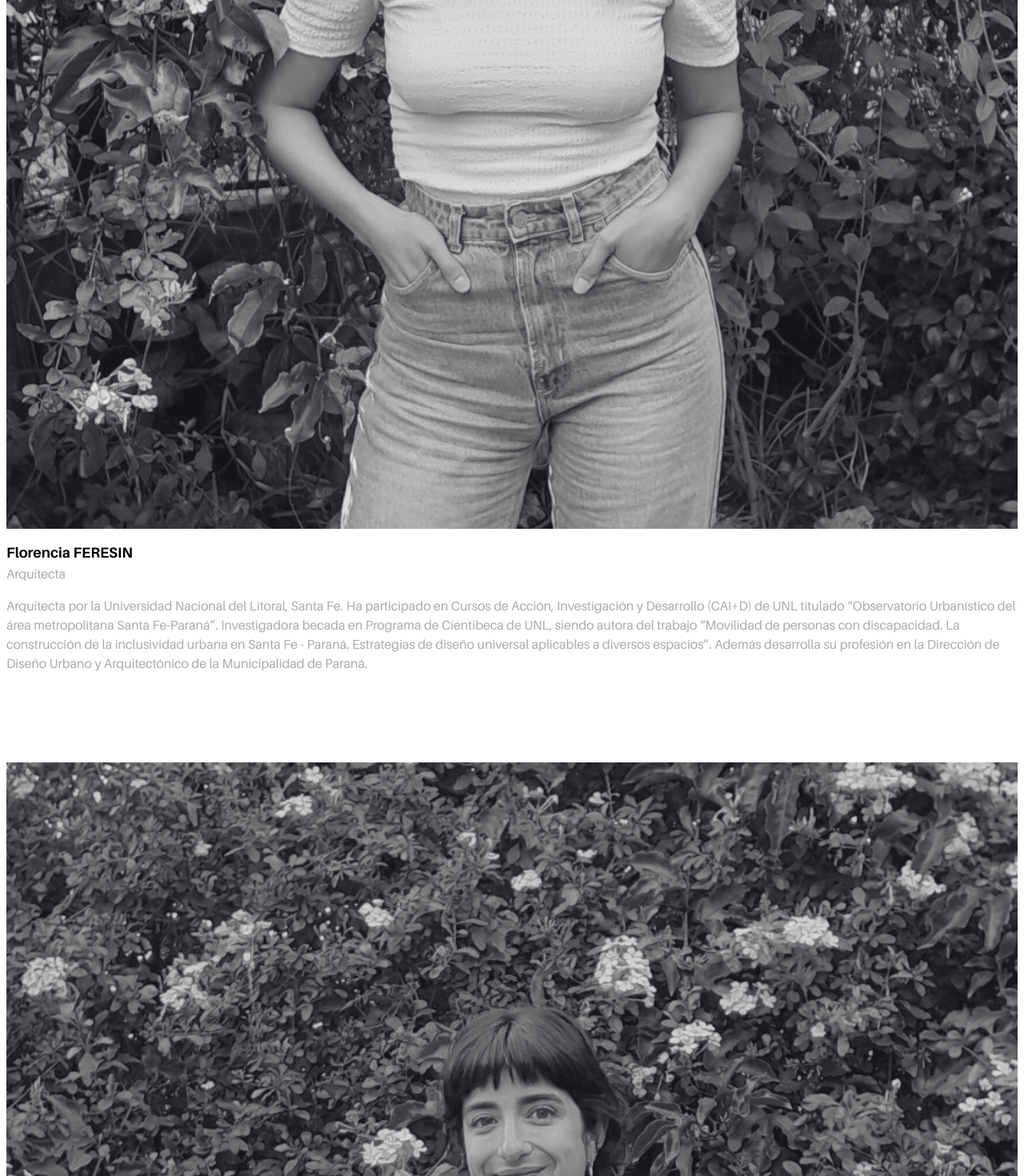
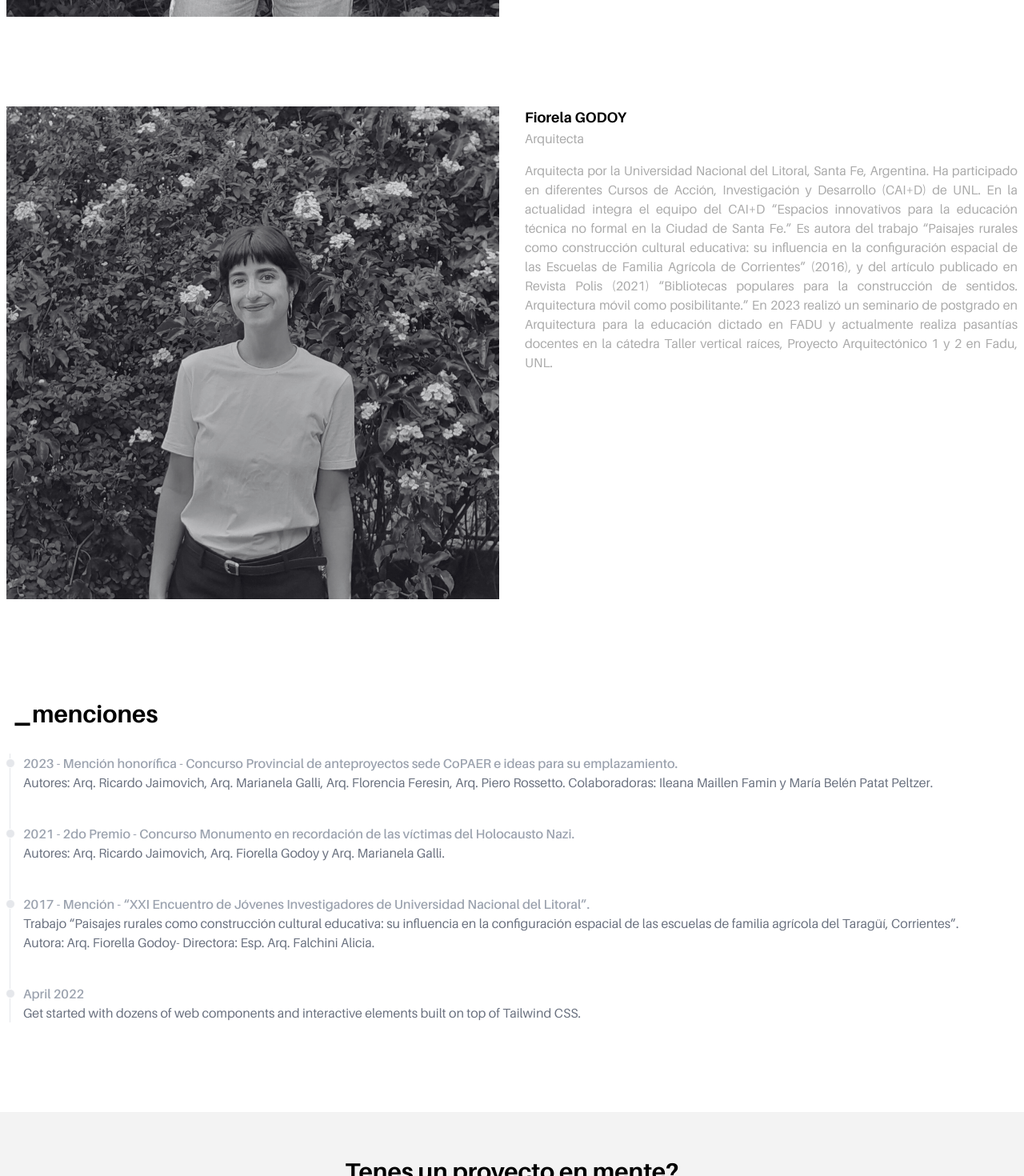
Before and after one commit to Ludcs/godoyferesinarquitectas, a Next.js app: page /nosotras in a window 1280 px wide. Shown: the part 1880-3350 px from the top of the page at 80% size. Built offline with nearby package versions, Linux system fonts and the light colour scheme.

Commit message:
media query home & nosotras

```diff
--- a/src/app/nosotras/page.tsx
+++ b/src/app/nosotras/page.tsx
@@ -87,14 +87,14 @@ export default function Nosotras() {
           experiencias académicas, sociales y laborales. Hemos logrado una forma
           de trabajo operativa y resolutiva.
         </p>
-        <p className="px-2 text-[#ABABAB]">
+        <p className="px-2 text-[#ABABAB] md:text-justify  md:font-normal md:text-lg">
           Nuestro compromiso es acompañar, asistir, escuchar y respetar los
           deseos de nuestros clientes. También nos interesa el desarrollo
           profesional por lo que seguimos formándonos, estudiando y abrazando
           nuevos desafíos.
         </p>
       </section>
-      <section className="pb-28 px-2 flex flex-col justify-center items-start gap-8 bg-white transform text-start">
+      <section className="pb-28 px-2 flex flex-col justify-center items-start gap-8 bg-white transform text-start md:w-full md:grid md:grid-cols-2">
         <div
           ref={FloImageref}
           style={{
@@ -104,16 +104,19 @@ export default function Nosotras() {
               isInViewFloImageRef ? 'fadeIn' : 'none'
             } 0.5s ease-in`,
           }}
+          className="md:col-span-1 md:h-full"
         >
           <Image
             src={Flo}
             alt="Florencia Feresin Arquitecta"
-            className="w-full object-cover"
+            className="w-full object-cover md:h-full"
             priority={true}
           />
-          <h3 className="text-lg font-bold pt-4">Florencia FERESIN</h3>
+        </div>
+        <div className="md:col-span-1">
+          <h3 className="text-lg font-bold pt-4 md:pt-0">Florencia FERESIN</h3>
           <p className="text-[#ABABAB]">Arquitecta</p>
-          <article className="text-[#ABABAB] pt-4">
+          <article className="text-[#ABABAB] pt-4 md:text-justify">
             Arquitecta por la Universidad Nacional del Litoral, Santa Fe. Ha
             participado en Cursos de Acción, Investigación y Desarrollo (CAI+D)
             de UNL titulado “Observatorio Urbanístico del área metropolitana
@@ -126,7 +129,7 @@ export default function Nosotras() {
           </article>
         </div>
       </section>
-      <section className="pb-28 px-2 flex flex-col justify-center items-start gap-8 bg-white transform text-start">
+      <section className="pb-28 px-2 flex flex-col justify-center items-start gap-8 bg-white transform text-start md:w-full md:grid md:grid-cols-2">
         <div
           ref={FioImageref}
           style={{
@@ -136,16 +139,19 @@ export default function Nosotras() {
               isInViewFioImageRef ? 'fadeIn' : 'none'
             } 0.5s ease-in`,
           }}
+          className="md:col-span-1 md:h-full"
         >
           <Image
             src={Fio}
             alt="Florencia Feresin Arquitecta"
-            className="w-full object-cover"
+            className="w-full object-cover md:h-full"
             priority={true}
           />
-          <h3 className="text-lg font-bold pt-4">Fiorela GODOY</h3>
+        </div>
+        <div>
+          <h3 className="text-lg font-bold pt-4 md:pt-0">Fiorela GODOY</h3>
           <p className="text-[#ABABAB]">Arquitecta</p>
-          <article className="text-[#ABABAB] pt-4">
+          <article className="text-[#ABABAB] pt-4 md:text-justify">
             Arquitecta por la Universidad Nacional del Litoral, Santa Fe,
             Argentina. Ha participado en diferentes Cursos de Acción,
             Investigación y Desarrollo (CAI+D) de UNL. En la actualidad integra
--- a/src/app/page.tsx
+++ b/src/app/page.tsx
@@ -44,7 +44,7 @@ export default function Home() {
           {''}somos un estudio de arquitectura independiente que proyecta y
           materializa ideas.
         </h1>
-        <p className="text-md py-5 font-bold px-2">
+        <p className="text-md py-5 font-bold px-2 md:text-justify  md:font-normal md:text-lg">
           Trabajamos estrechamente con nuestros clientes para atender y resolver
           sus necesidades, expectativas y deseos. Brindamos un servicio
           profesional y humano, en compromiso con nuestra sociedad, y
@@ -74,11 +74,11 @@ export default function Home() {
           href={'/nosotras'}
           className="w-full py-2 flex justify-center items-center gap-4 text-lg hover:bg-primary hover:text-white transition-all duration-200"
         >
-          <p>Quienes somos?</p>
+          <p className="md:text-2xl md:font-semiboldbold">Quienes somos?</p>
           <FaArrowRight size={30} />
         </Link>
       </div>
-      <section className="w-full">
+      <section className="w-full  md:grid md:grid-cols-2">
         <div className="w-full py-28 bg-primary">
           <div
             ref={PhraseServicesref}
@@ -90,16 +90,20 @@ export default function Home() {
               } 1s ease-in`,
             }}
           >
-            <p className="text-3xl font-bold px-2">
+            <p className="text-3xl font-bold px-2 md:text-justify">
               “La casa es un refugio, no sólo del cuerpo, sino también de la
               mente de las personas”
             </p>
-            <p className="pt-10 px-2 italic lowercase">KAZUYO SEJIMA</p>
+            <p className="px-2 pt-2 italic md:text-xl md:font-thin">
+              -Kazuyo Sejima-
+            </p>
             <Link
               href={'/servicios'}
               className="w-full mt-10 py-2 flex justify-center items-center gap-4 text-lg hover:bg-white hover:text-primary transition-all duration-200"
             >
-              <p>Nuestros servicios</p>
+              <p className="md:text-2xl md:font-semiboldbold">
+                Nuestros servicios
+              </p>
               <FaArrowRight size={30} />
             </Link>
           </div>
--- a/src/components/Footer.tsx
+++ b/src/components/Footer.tsx
@@ -18,8 +18,8 @@ export default function Footer() {
         width={150}
         height={150}
       />
-
-      <div className=" my-2 flex flex-col gap-2">
+      <div className="my-2 flex flex-col gap-2 md:w-full md:flex md:flex-row md:justify-start md:gap-12">
+        <div className="my-2 flex flex-col gap-2">
           <p>- direccion:</p>
           <Link
             href={
@@ -58,6 +58,8 @@ export default function Footer() {
             </p>
           </Link>
         </div>
+      </div>
+
       <div className=" my-2 flex justify-start items-center gap-7">
         <Link
           href={
@@ -82,7 +84,7 @@ export default function Footer() {
         </Link>
       </div>
       <div className="mt-2 mb-3">
-        <p className="text-xs font-normal">
+        <p className="text-xs font-normal md:text-sm">
           ® 2023 - G<span className="italic">+</span>F{' '}
           <span className="italic">arquitectas</span>
         </p>
--- a/src/components/Timeline.jsx
+++ b/src/components/Timeline.jsx
@@ -4,27 +4,46 @@ export default function Timeline() {
       <li className="mb-10 ms-4">
         <div className="absolute w-3 h-3 bg-gray-200 rounded-full mt-1.5 -start-1.5  border border-white dark:border-black dark:bg-black"></div>
         <time className="mb-1 font-semibold leading-none text-gray-400 dark:text-black">
-          February 2022
+          2023 - Mención honorífica - Concurso Provincial de anteproyectos sede
+          CoPAER e ideas para su emplazamiento.
         </time>
-        <h3 className="text-lg font-semibold text-gray-900 dark:text-white">
+        {/* <h3 className="text-lg font-semibold text-gray-900 dark:text-white">
           Application UI code in Tailwind CSS
-        </h3>
+        </h3> */}
         <p className="mb-4 text-base font-normal text-gray-500 dark:text-gray-400">
-          Get access to over 20+ pages including a dashboard layout, charts,
-          kanban board, calendar, and pre-order E-commerce & Marketing pages.
+          Autores: Arq. Ricardo Jaimovich, Arq. Marianela Galli, Arq. Florencia
+          Feresin, Arq. Piero Rossetto. Colaboradoras: Ileana Maillen Famin y
+          María Belén Patat Peltzer.
         </p>
       </li>
       <li className="mb-10 ms-4">
         <div className="absolute w-3 h-3 bg-gray-200 rounded-full mt-1.5 -start-1.5 border border-white dark:border-black dark:bg-black"></div>
         <time className="mb-1 font-semibold leading-none text-gray-400 dark:text-black">
-          March 2022
+          2021 - 2do Premio - Concurso Monumento en recordación de las víctimas
+          del Holocausto Nazi.
         </time>
-        <h3 className="text-lg font-semibold text-gray-900 dark:text-white">
+        {/* <h3 className="text-lg font-semibold text-gray-900 dark:text-white">
           Marketing UI design in Figma
-        </h3>
+        </h3> */}
         <p className="text-base font-normal text-gray-500 dark:text-gray-400">
-          All of the pages and components are first designed in Figma and we
-          keep a parity between the two versions even as we update the project.
+          Autores: Arq. Ricardo Jaimovich, Arq. Fiorella Godoy y Arq. Marianela
+          Galli.
+        </p>
+      </li>
+      <li className="mb-10 ms-4">
+        <div className="absolute w-3 h-3 bg-gray-200 rounded-full mt-1.5 -start-1.5 border border-white dark:border-black dark:bg-black"></div>
+        <time className="mb-1 font-semibold leading-none text-gray-400 dark:text-black">
+          2017 - Mención - “XXI Encuentro de Jóvenes Investigadores de
+          Universidad Nacional del Litoral”.
+        </time>
+        {/* <h3 className="text-lg font-semibold text-gray-900 dark:text-white">
+          E-Commerce UI code in Tailwind CSS
+        </h3> */}
+        <p className="text-base font-normal text-gray-500 dark:text-gray-400">
+          Trabajo “Paisajes rurales como construcción cultural educativa: su
+          influencia en la configuración espacial de las escuelas de familia
+          agrícola del Taragüí, Corrientes”. <br />
+          Autora: Arq. Fiorella Godoy- Directora: Esp. Arq. Falchini Alicia.
         </p>
       </li>
       <li className="ms-4">
@@ -32,22 +51,9 @@ export default function Timeline() {
         <time className="mb-1 font-semibold leading-none text-gray-400 dark:text-black">
           April 2022
         </time>
-        <h3 className="text-lg font-semibold text-gray-900 dark:text-white">
+        {/* <h3 className="text-lg font-semibold text-gray-900 dark:text-white">
           E-Commerce UI code in Tailwind CSS
-        </h3>
-        <p className="text-base font-normal text-gray-500 dark:text-gray-400">
-          Get started with dozens of web components and interactive elements
-          built on top of Tailwind CSS.
-        </p>
-      </li>
-      <li className="ms-4">
-        <div className="absolute w-3 h-3 bg-gray-200 rounded-full mt-1.5 -start-1.5 border border-white dark:border-black dark:bg-black"></div>
-        <time className="mb-1 font-semibold leading-none text-gray-400 dark:text-black">
-          April 2022
-        </time>
-        <h3 className="text-lg font-semibold text-gray-900 dark:text-white">
-          E-Commerce UI code in Tailwind CSS
-        </h3>
+        </h3> */}
         <p className="text-base font-normal text-gray-500 dark:text-gray-400">
           Get started with dozens of web components and interactive elements
           built on top of Tailwind CSS.
```
Lines whose indentation alone changed are shown as unchanged.
